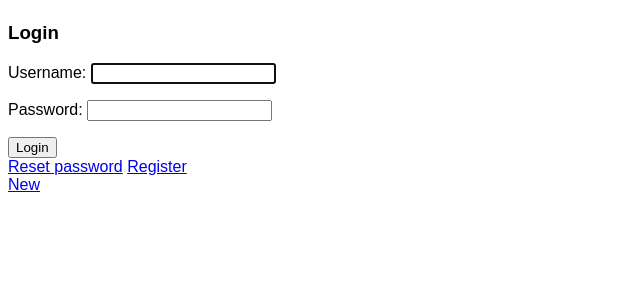
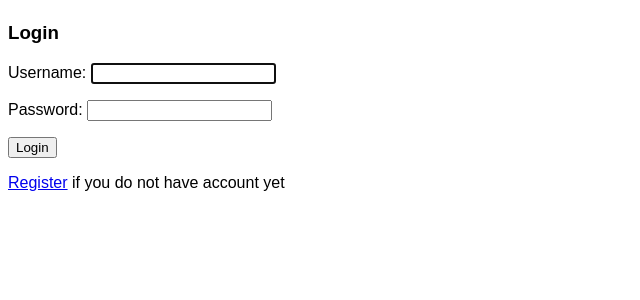
Before and after one commit to BenAwad95/personal-diary, a Django app: page /account/login/ in a window 1280 px wide. Shown: the part 59-359 px from the top of the page, without its empty margins (0-640 px from the left). Run offline with Django 3.2, Linux system fonts and the light colour scheme.

Commit message:
everythings works good

```diff
--- a/personalDiary/models.py
+++ b/personalDiary/models.py
@@ -11,7 +11,7 @@ class Diary(models.Model):
 
 
     def get_absolute_url(self):
-        return reverse("detail-diary", kwargs={"pk": self.pk})
+        return reverse("personalDiary:detail-diary", kwargs={"pk": self.pk})
 
     def __str__(self):
         name = 'no one' if self.user is None else self.user.username
--- a/personalDiary/urls.py
+++ b/personalDiary/urls.py
@@ -1,11 +1,11 @@
 from django.urls import path
-from .views import DeleteDairyView, ListDiaryView, AddDiaryView, UpdateDiaryView, DetailDiaryView, DeleteDairyView
+from .views import DeleteDairyView, ListDiaryView, CreateDiaryView, UpdateDiaryView, DetailDiaryView, DeleteDairyView
 
 app_name='personalDiary'
 urlpatterns = [
     path('', ListDiaryView.as_view(), name='home'),
     path('<int:pk>/', DetailDiaryView.as_view(), name='detail-diary'),
-    path('new-diary/', AddDiaryView.as_view(), name='new-diary'),
+    path('new-diary/', CreateDiaryView.as_view(), name='new-diary'),
     path('<int:pk>/update', UpdateDiaryView.as_view(), name='update-diary'),
     path('<int:pk>/delete', DeleteDairyView.as_view(), name='delete-diary')
 ]
--- a/templates/base.html
+++ b/templates/base.html
@@ -14,7 +14,5 @@
     </header>
     {% block content %}
     {% endblock content %}
-    <br>
-    <a href="{% url 'personalDiary:new-diary' %}">New</a>
 </body>
 </html>
--- a/templates/personalDiary/diary_detail.html
+++ b/templates/personalDiary/diary_detail.html
@@ -1,5 +1,7 @@
 {% extends 'base.html' %}
 {% block content %}
+<a href="{% url 'personalDiary:home' %}">Take me back</a>
+<br>
 <h3>{{ object.title }}</h3>
 <p>{{ object.body }}</p>
 <div>
--- a/templates/personalDiary/diary_list.html
+++ b/templates/personalDiary/diary_list.html
@@ -3,6 +3,7 @@
 {% block content %}
     <h2>Hello, {{ request.user }}</h2>
     <p><a href="{% url 'users:logout' %}">Logout</a></p>
+    <p>Add <a href="{% url 'personalDiary:new-diary' %}">New</a> diary</p>
     <ul id='notes-list'>
         {% if diaries %}
         {% for diary  in diaries %}
--- a/templates/registration/login.html
+++ b/templates/registration/login.html
@@ -7,7 +7,5 @@
     {{ form.as_p }}
     <input type="submit" value="Login">
 </form>
-
-<a class="inline-btn" href="{% url 'users:password_reset' %}">Reset password</a>
-<a class="inline-btn" href="{% url 'users:register' %}" class="btn-sign up">Register</a>
+<p><a class="inline-btn" href="{% url 'users:register' %}" class="btn-sign up">Register</a> if you do not have account yet</p>
 {% endblock %}
```
Also changed, not shown: personalDiary/views.py (+13 -13 lines).
